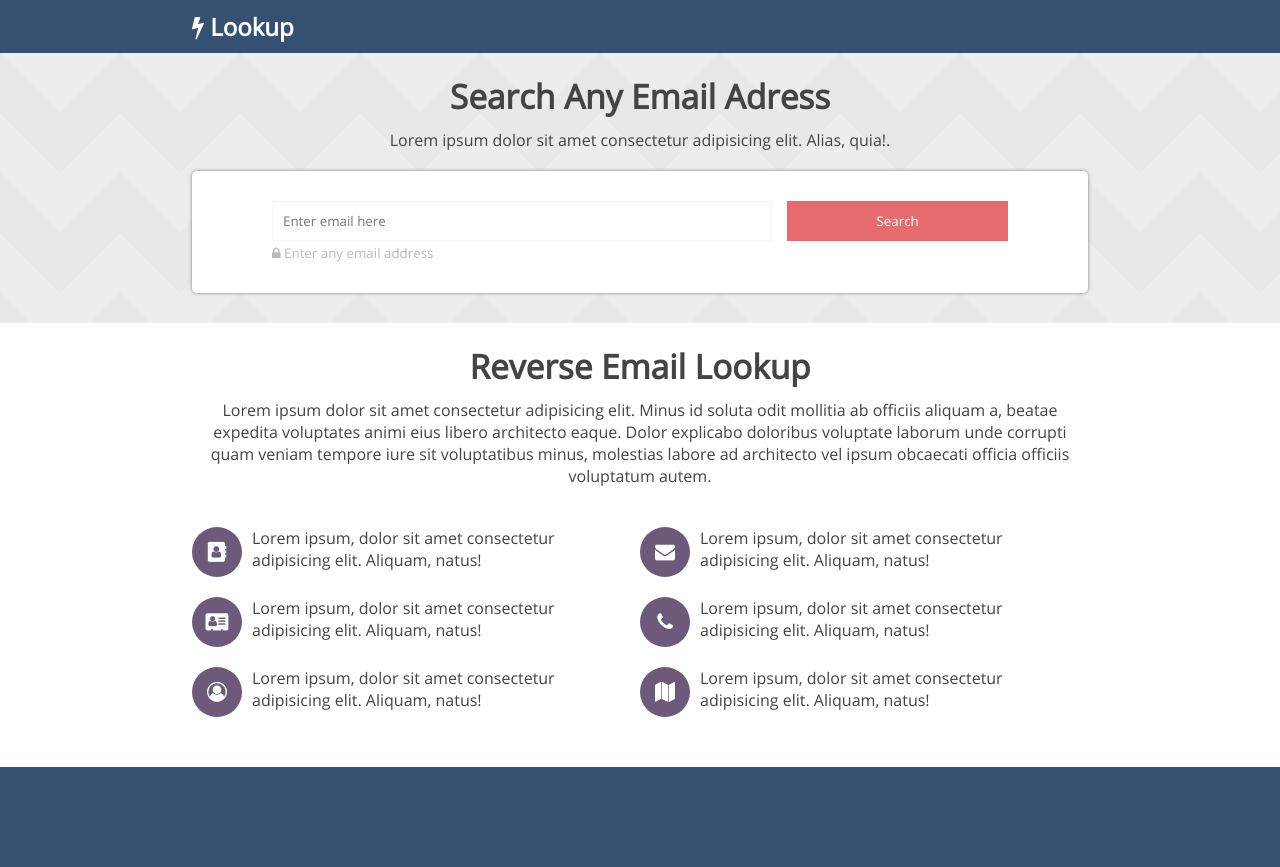
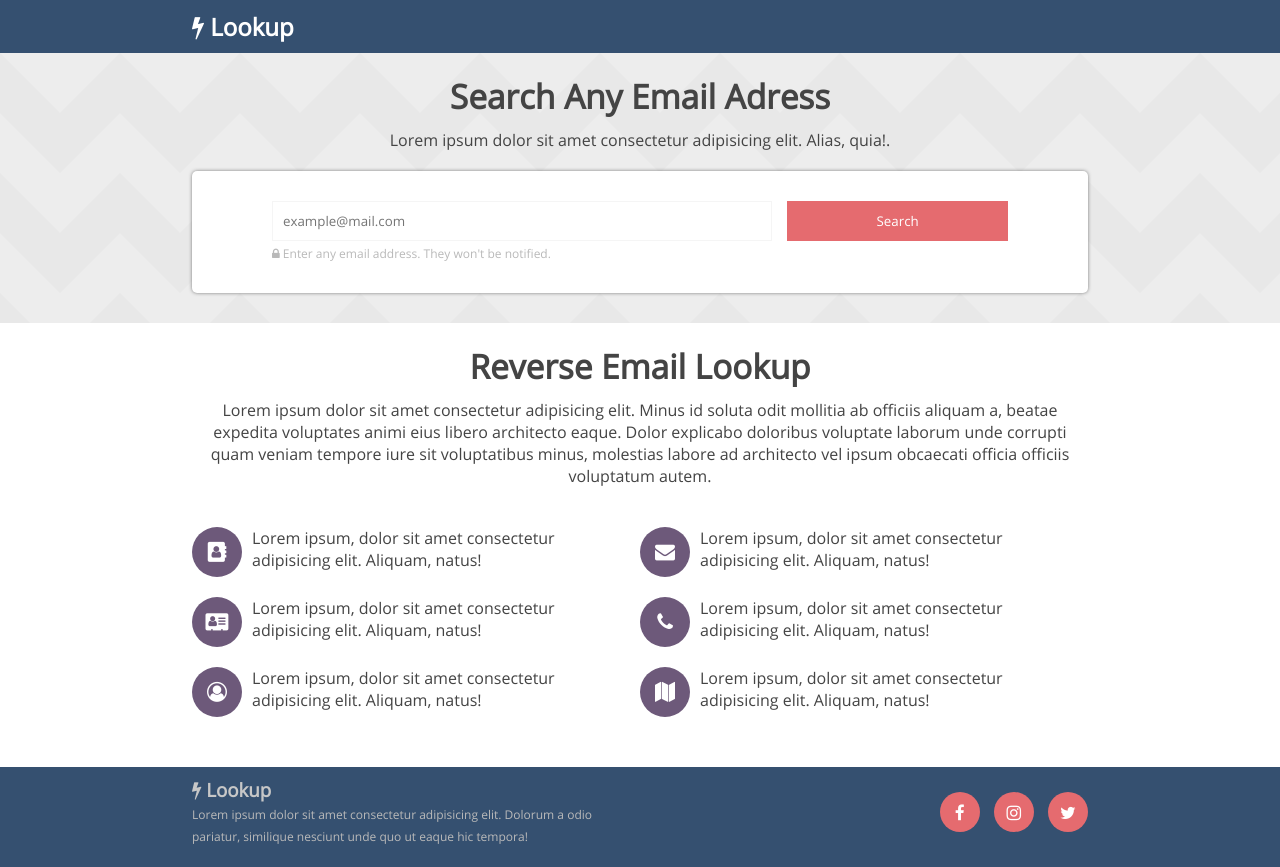
Before and after one commit to steven97cr/ltv-challenge, a plain HTML site: page index.html in a window 1280 px wide. Drawn offline with Linux system fonts and the light colour scheme.

Commit message:
Making of page footer

```diff
--- a/assets/css/style.css
+++ b/assets/css/style.css
@@ -61,6 +61,22 @@ body{
     margin-right: 5%;
 }
 
+#footerContent{
+    height: 100%;
+    padding-top: 25px;
+    box-sizing: border-box;
+}
+
+#footerText{
+    text-align: center;
+    padding: 10px;
+    box-sizing: border-box;
+}
+
+#footerMedia{
+    text-align: center;
+}
+
 /* -------------- MAIN LAYOUT ----------------- */
 
 /* -------------- COMMON CLASSES -------------- */
@@ -118,11 +134,8 @@ body{
     width: 50px;
     height: 50px;
     color: white;
+    font-size: 20px;
     background-color: #6D597A;
-}
-
-.roundIcon{
-    font-size: 20px;
 }
 
 .featureBlock p{
@@ -134,6 +147,11 @@ body{
     left: 50%;
     top: 50%;
     transform: translate(-50%, -50%);
+}
+
+.centery{
+    display: table-cell;
+    vertical-align: middle;
 }
 
 .textCenter{
@@ -155,7 +173,31 @@ body{
 
 .spanText{
     color: rgb(185, 185, 185);
-    font-size: 10pt;
+    font-size: 9pt;
+}
+
+.socialMediaIcon{
+    position: relative;
+    display: inline-block;
+    border-radius: 50%;
+    width: 40px;
+    height: 40px;
+    color: white;
+    font-size: 17px;
+    background-color: #E56B6F;
+}
+
+.socialMediaIcon:hover{
+    cursor: pointer;
+    background-color: #e26266;
+}
+
+.ml10{
+    margin-left: 10px;
+}
+
+.mr10{
+    margin-right: 10px;
 }
 
 /* -------------- COMMON CLASSES -------------- */
@@ -214,6 +256,25 @@ body{
         margin-right: 10%;
     }
 
+    #footerContent{
+        padding-top: 0;
+    }
+
+    #footerText{
+        width: 50%;
+        height: 100%;
+        text-align: left;
+        float: left;
+        padding: 0;
+    }
+
+    #footerMedia{
+        width: 50%;
+        height: 100%;
+        float: right;
+        text-align: right;
+    }
+
     /* -------------- MAIN LAYOUT --------------- */
 
     /* -------------- COMMON CLASSES -------------- */
@@ -262,6 +323,13 @@ body{
         float: right;
     }
 
+    #footerText{
+        padding-top: 30px;
+    }
+
+    #footerMediaContainer{
+        margin-top: 50px;
+    }
     /* -------------- SPECIFIC -------------------- */
 
 }
@@ -282,4 +350,12 @@ body{
         margin-right: 15%;
     }
 
+    #footerMediaContainer{
+        margin-top: 25px;
+    }
+
+    #footerText{
+        padding-top: 10px;
+    }
+
 }
--- a/index.html
+++ b/index.html
@@ -30,12 +30,12 @@
                     <div class="jumbotron">
                         <form>
                             <div id="searchInputContainer">
-                                <input type="email" class="customInput" placeholder="Enter email here">
+                                <input type="email" required class="customInput" placeholder="example@mail.com">
                                 <button id="submitFormBtn" class="customButton">Search</button>
                                 <div class="clearfix"></div>
                             </div>
                         </form>
-                        <span class="spanText"><i class="fa fa-lock"></i> Enter any email address</span>
+                        <span class="spanText"><i class="fa fa-lock"></i> Enter any email address. They won't be notified.</span>
                     </div>
                 </section>
             </div>
@@ -101,11 +101,24 @@
         </main>
         <footer id="mainFooter" class="customTextColorDark">
             <div id="footerContent">
-                <div class="footerRandomText">
-
+                <div id="footerText">
+                    <div class="footerCompanyLogo">
+                        <h3><i class="fa fa-bolt"></i> Lookup</h3>
+                    </div>
+                    <span class="spanText">Lorem ipsum dolor sit amet consectetur adipisicing elit. Dolorum a odio pariatur, similique nesciunt unde quo ut eaque hic tempora!</span>
                 </div>
-                <div class="footerSocialMedia">
-
+                <div id="footerMedia">
+                    <div id="footerMediaContainer">
+                        <div class="socialMediaIcon mr10">
+                            <i class="fa fa-facebook centerxy"></i>
+                        </div>
+                        <div class="socialMediaIcon mr10">
+                            <i class="fa fa-instagram centerxy"></i>
+                        </div>
+                        <div class="socialMediaIcon">
+                            <i class="fa fa-twitter centerxy"></i>
+                        </div>
+                    </div>
                 </div>
             </div>
         </footer>
```
